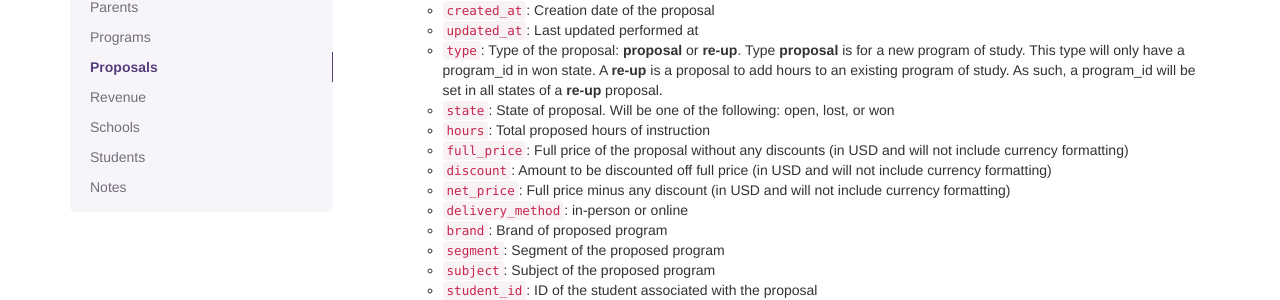
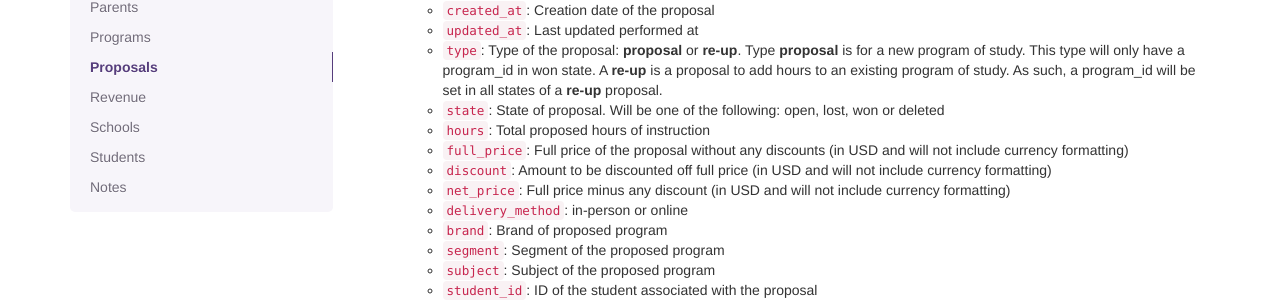
Before and after one commit to RevolutionPrep/RevolutionPrep.github.io, a Jekyll site: the page built from private.html, in a window 1280 px wide and 900 px high, scrolled down 6341 px. Shown: the part 158-458 px from the top of the window. Built offline with Jekyll 4.4.1, drawn with Linux system fonts in a browser that asks for light colours; Markdown is read by kramdown in place of the engine named in the settings; comment, search, counter and statistics services are not loaded.

Commit message:
Added deleted state to the list of states.

```diff
--- a/private.html
+++ b/private.html
@@ -410,7 +410,7 @@ https://console.revolutionprep.com/api/v1/private/programs.json
         <li><code>created_at</code>: Creation date of the proposal</li>
         <li><code>updated_at</code>: Last updated performed at</li>
         <li><code>type</code>: Type of the proposal: <strong>proposal</strong> or <strong>re-up</strong>.  Type <strong>proposal</strong> is for a new program of study. This type will only have a program_id in won state. A <strong>re-up</strong> is a proposal to add hours to an existing program of study.  As such, a program_id will be set in all states of a <strong>re-up</strong> proposal.</li>
-        <li><code>state</code>: State of proposal. Will be one of the following: open, lost, or won</li>
+        <li><code>state</code>: State of proposal. Will be one of the following: open, lost, won or deleted</li>
         <li><code>hours</code>: Total proposed hours of instruction</li>
         <li><code>full_price</code>: Full price of the proposal without any discounts (in USD and will not include currency formatting)</li>
         <li><code>discount</code>: Amount to be discounted off full price (in USD and will not include currency formatting)</li>
```
